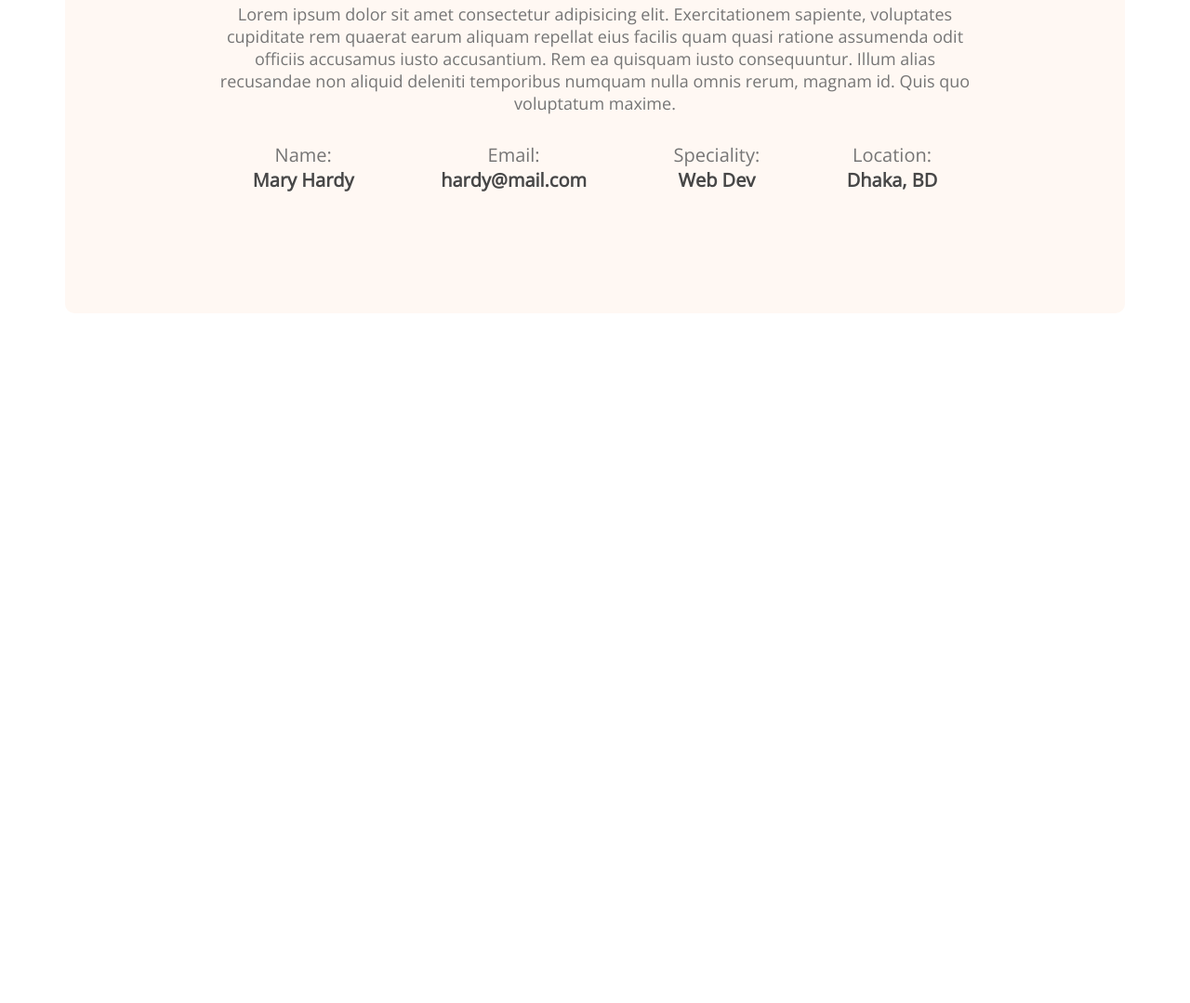
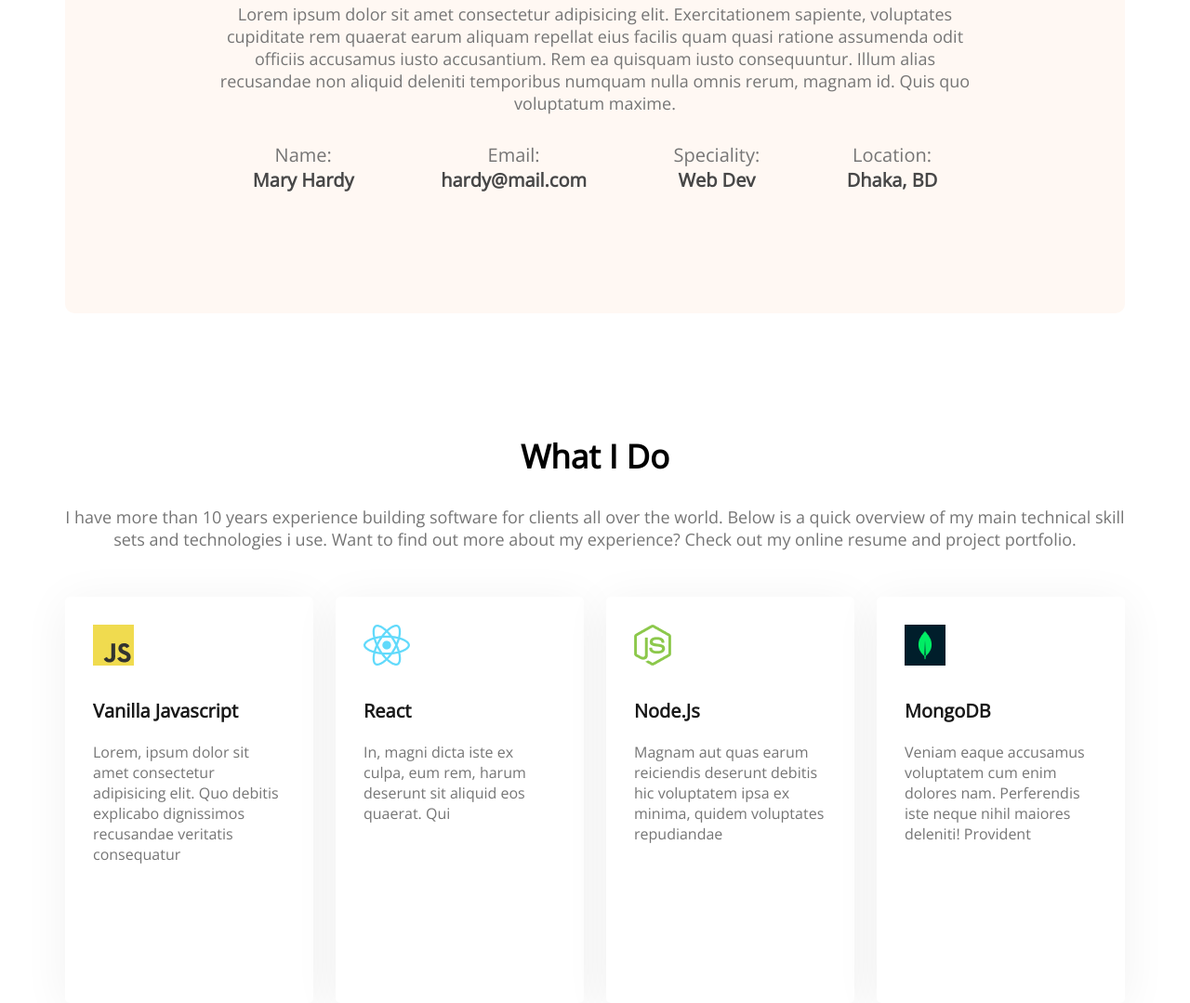
Before and after one commit to TasnihaBinteAkram/Developer-portfolio, a plain HTML site: page index.html in a window 1280 px wide. Shown: the part 1174-2253 px from the top of the page at 93% size. Before the commit the page ends 1511 px from the top, so only its background shows below. Drawn offline with nearby package versions, Linux system fonts and the light colour scheme.

Commit message:
what-i-do

```diff
--- a/index.html
+++ b/index.html
@@ -57,6 +57,32 @@
             </div>
         </div>
     </section>
+    <section class="what-i-do">
+        <h3 class="section-title">What I Do</h3>
+        <p class="what-i-do-text">I have more than 10 years experience building software for clients all over the world. Below is a quick overview of my main technical skill sets and technologies i use. Want to find out more about my experience? Check out my online resume and project portfolio.</p>
+        <div class="skill-container">
+            <div class="skill">
+                <img src="images/icons/js.png" alt="">
+                <p class="skill-title">Vanilla Javascript</p>
+                <p class="skill-desc">Lorem, ipsum dolor sit amet consectetur adipisicing elit. Quo debitis explicabo dignissimos recusandae veritatis consequatur</p>
+            </div>
+            <div class="skill">
+                <img src="images/icons/react.png" alt="">
+                <p class="skill-title">React</p>
+                <p class="skill-desc">In, magni dicta iste ex culpa, eum rem, harum deserunt sit aliquid eos quaerat. Qui </p>
+            </div>
+            <div class="skill">
+                <img src="images/icons/nodejs.png" alt="">
+                <p class="skill-title">Node.Js</p>
+                <p class="skill-desc">Magnam aut quas earum reiciendis deserunt debitis hic voluptatem ipsa ex minima, quidem voluptates repudiandae</p>
+            </div>
+            <div class="skill">
+                <img src="images/icons/mongo.png" alt="">
+                <p class="skill-title">MongoDB</p>
+                <p class="skill-desc">Veniam eaque accusamus voluptatem cum enim dolores nam. Perferendis iste neque nihil maiores deleniti! Provident</p>
+            </div>
+        </div>
+    </section>
 </main>
 
 </html>
--- a/styles/portfolio.css
+++ b/styles/portfolio.css
@@ -93,7 +93,7 @@ main {
 .section-title {
     font-weight: 700;
     font-size: 35px;
-
+    text-align: center;
     margin-bottom: 30px;
 }
 
@@ -125,3 +125,47 @@ td {
     font-size: 20px;
     color: #474747;
 }
+
+.what-i-do {
+    /* text-align: center; */
+    margin-top: 130px;
+}
+
+.what-i-do-text {
+    font-weight: 400;
+    font-size: 18px;
+    color: #757575;
+    text-align: center;
+}
+
+.skill-container {
+    display: flex;
+    gap: 24px;
+    margin-top: 50px;
+    justify-content: space-around;
+}
+
+.skill {
+    /* align-items: left; */
+    background: #FFFFFF;
+    box-shadow: 0px 6px 50px rgba(0, 0, 0, 0.06);
+    border-radius: 5px;
+    width: 267px;
+    height: 377px;
+    padding: 30px;
+
+}
+
+.skill-title {
+    font-weight: 700;
+    font-size: 20px;
+    color: #181818;
+    margin-top: 30px;
+    margin-bottom: 20px;
+}
+
+.skill-desc {
+    font-weight: 400;
+    font-size: 16px;
+    color: #757575;
+}
```
